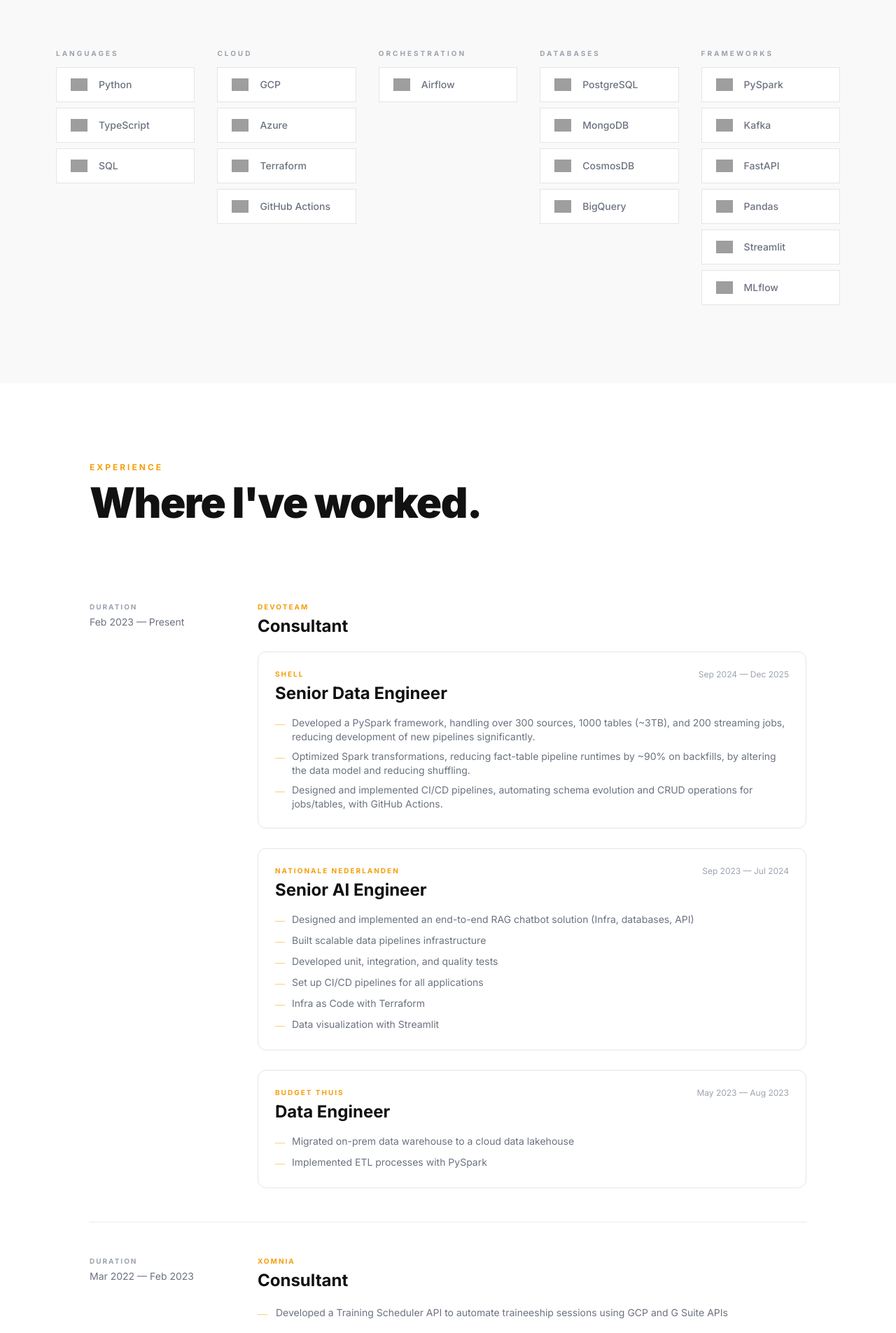
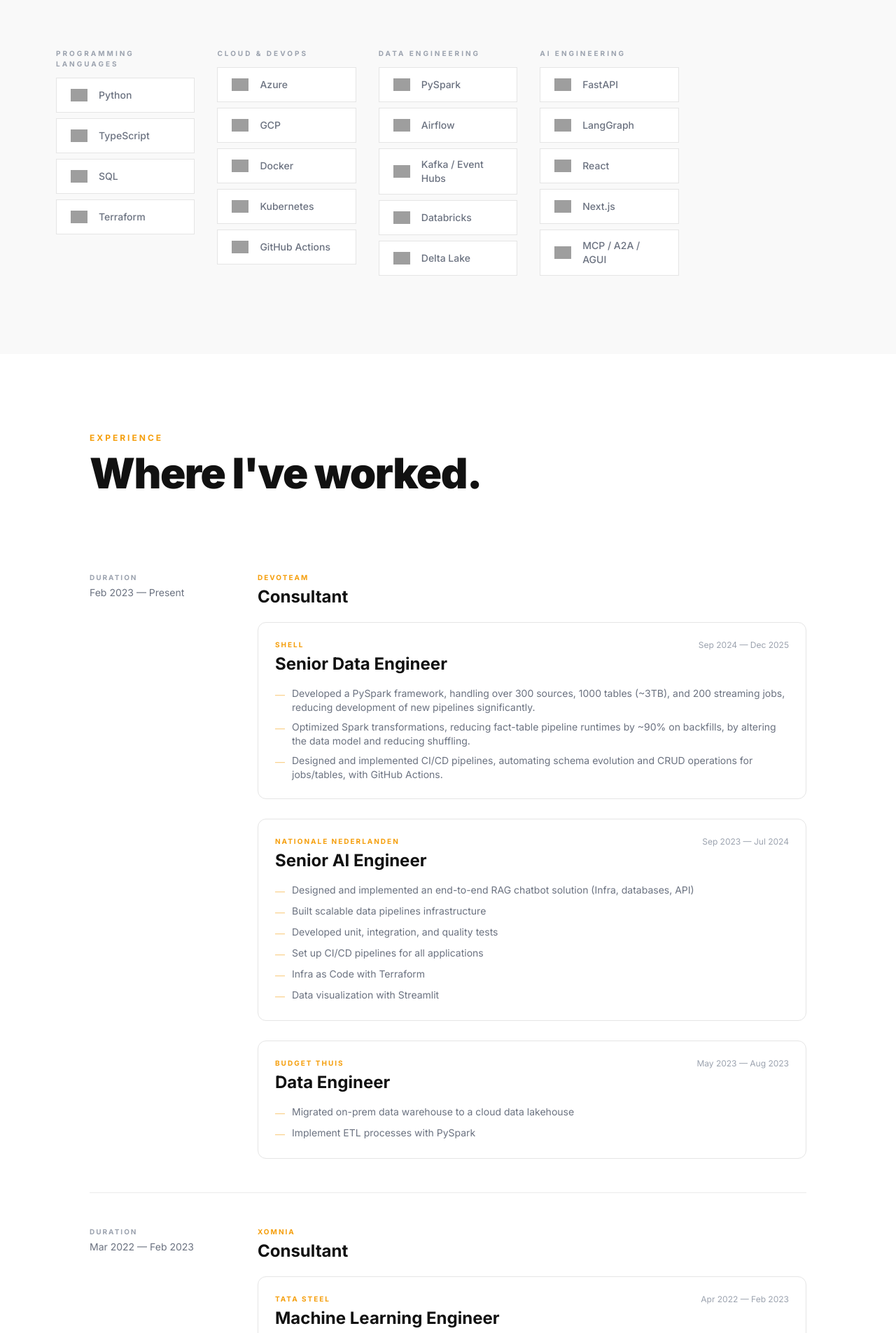
Before and after one commit to gkenios/portfolio, a React (Vite) app: page / in a window 1280 px wide. Shown: the part 995-2900 px from the top of the page at 70% size. Built offline with nearby package versions, Linux system fonts and the light colour scheme; grey boxes are pictures that could not be loaded.

Commit message:
Adjust categories

```diff
--- a/src/components/Education.tsx
+++ b/src/components/Education.tsx
@@ -54,7 +54,7 @@ export function Education({ educationEntries }: EducationProps) {
                   <ul className="mt-3 space-y-1">
                     {entry.description.map((line, i) => (
                       <li key={i} className="flex gap-3 text-sm text-muted">
-                        <span className="text-accent/50 mt-0.5 shrink-0">—</span>
+                        {entry.description!.length > 1 && <span className="text-accent/50 mt-0.5 shrink-0">—</span>}
                         <span>{line}</span>
                       </li>
                     ))}
--- a/src/components/Experience.tsx
+++ b/src/components/Experience.tsx
@@ -34,7 +34,7 @@ function ProjectCard({ project }: { project: FlatExperienceEntry }) {
         <ul className="space-y-2">
           {project.description.map((line, i) => (
             <li key={i} className="flex gap-2.5 text-sm text-muted">
-              <span className="text-accent/50 mt-0.5 shrink-0">—</span>
+              {project.description.length > 1 && <span className="text-accent/50 mt-0.5 shrink-0">—</span>}
               <span>{line}</span>
             </li>
           ))}
@@ -92,7 +92,7 @@ export function Experience({ experienceEntries }: ExperienceProps) {
                   <ul className="space-y-2 mb-8">
                     {entry.description.map((line, i) => (
                       <li key={i} className="flex gap-3 text-sm text-muted">
-                        <span className="text-accent/50 mt-0.5 shrink-0">—</span>
+                        {entry.description.length > 1 && <span className="text-accent/50 mt-0.5 shrink-0">—</span>}
                         <span>{line}</span>
                       </li>
                     ))}
--- a/src/data/education.ts
+++ b/src/data/education.ts
@@ -8,6 +8,9 @@ export const EDUCATION_ENTRIES: EducationEntry[] = [
     startYear: 2023,
     endMonth: 'Aug',
     endYear: 2025,
+    description: [
+      'Thesis: Designing Agentic AI Systems with Model Context Protocol — An Enterprise HR Assistant.'
+    ],
   },
   {
     university: 'International Hellenic University',
@@ -16,7 +19,9 @@ export const EDUCATION_ENTRIES: EducationEntry[] = [
     startYear: 2020,
     endMonth: 'Feb',
     endYear: 2022,
-    description: [],
+    description: [
+      'Thesis: Processing EEG signals using Deep Learning methods for medical diagnosis.'
+    ],
   },
   {
     university: 'Aristotle University of Thessaloniki',
--- a/src/data/experience.ts
+++ b/src/data/experience.ts
@@ -47,7 +47,7 @@ export const EXPERIENCE_ENTRIES: ExperienceEntry[] = [
         endYear: 2023,
         description: [
           'Migrated on-prem data warehouse to a cloud data lakehouse',
-          'Implemented ETL processes with PySpark',
+          'Implement ETL processes with PySpark',
         ],
       },
     ],
@@ -59,9 +59,7 @@ export const EXPERIENCE_ENTRIES: ExperienceEntry[] = [
     startYear: 2022,
     endMonth: 'Feb',
     endYear: 2023,
-    description: [
-      'Developed a Training Scheduler API to automate traineeship sessions using GCP and G Suite APIs',
-    ],
+    description: [],
     projects: [
       {
         role: 'Machine Learning Engineer',
@@ -86,9 +84,9 @@ export const EXPERIENCE_ENTRIES: ExperienceEntry[] = [
     endMonth: 'Feb',
     endYear: 2022,
     description: [
-      'Assisted in data collection and preprocessing for various projects',
-      'Conducted exploratory data analysis and visualizations',
-      'Supported the development of machine learning models',
+      'Scrape data sources using Selenium & Beautiful Soup.',
+      'Ingest data in real time with Pub/Sub.',
+      'Developed APIs as microservices using FastAPI, Docker, and Cloud Run.',
     ],
   },
 ];
--- a/src/data/skills.ts
+++ b/src/data/skills.ts
@@ -1,49 +1,46 @@
 import type { SkillCategory } from '../types';
 
 const d = 'https://cdn.jsdelivr.net/gh/devicons/devicon@latest/icons';
+const s = 'https://cdn.simpleicons.org';
 
 export const SKILLS_CATEGORIES: SkillCategory[] = [
   {
-    label: 'Languages',
+    label: 'Programming Languages',
     items: [
       { name: 'Python', icon: `${d}/python/python-original.svg` },
       { name: 'TypeScript', icon: `${d}/typescript/typescript-original.svg` },
       { name: 'SQL', icon: `${d}/postgresql/postgresql-original.svg` },
+      { name: 'Terraform', icon: `${d}/terraform/terraform-original.svg` },
     ],
   },
   {
-    label: 'Cloud',
+    label: 'Cloud & DevOps',
     items: [
+      { name: 'Azure', icon: `${d}/azure/azure-original.svg` },
       { name: 'GCP', icon: `${d}/googlecloud/googlecloud-original.svg` },
-      { name: 'Azure', icon: `${d}/azure/azure-original.svg` },
-      { name: 'Terraform', icon: `${d}/terraform/terraform-original.svg` },
+      { name: 'Docker', icon: `${d}/docker/docker-original.svg` },
+      { name: 'Kubernetes', icon: `${d}/kubernetes/kubernetes-plain.svg` },
       { name: 'GitHub Actions', icon: `${d}/github/github-original.svg` },
     ],
   },
   {
-    label: 'Orchestration',
+    label: 'Data Engineering',
     items: [
+      { name: 'PySpark', icon: `${d}/apachespark/apachespark-original.svg` },
       { name: 'Airflow', icon: `${d}/apacheairflow/apacheairflow-original.svg` },
+      { name: 'Kafka / Event Hubs', icon: `${d}/apachekafka/apachekafka-original.svg` },
+      { name: 'Databricks', icon: `${s}/databricks/FF3621` },
+      { name: 'Delta Lake', icon: `${s}/apacheparquet` },
     ],
   },
   {
-    label: 'Databases',
+    label: 'AI Engineering',
     items: [
-      { name: 'PostgreSQL', icon: `${d}/postgresql/postgresql-original.svg` },
-      { name: 'MongoDB', icon: `${d}/mongodb/mongodb-original.svg` },
-      { name: 'CosmosDB', icon: `${d}/cosmosdb/cosmosdb-original.svg` },
-      { name: 'BigQuery', icon: `${d}/googlecloud/googlecloud-original.svg` },
-    ],
-  },
-  {
-    label: 'Frameworks',
-    items: [
-      { name: 'PySpark', icon: `${d}/apachespark/apachespark-original.svg` },
-      { name: 'Kafka', icon: `${d}/apachekafka/apachekafka-original.svg` },
       { name: 'FastAPI', icon: `${d}/fastapi/fastapi-original.svg` },
-      { name: 'Pandas', icon: `${d}/pandas/pandas-original.svg` },
-      { name: 'Streamlit', icon: `${d}/streamlit/streamlit-original.svg` },
-      { name: 'MLflow', icon: `${d}/mlflow/mlflow-original.svg` },
+      { name: 'LangGraph', icon: `${s}/langchain` },
+      { name: 'React', icon: `${d}/react/react-original.svg` },
+      { name: 'Next.js', icon: `${d}/nextjs/nextjs-original.svg` },
+      { name: 'MCP / A2A / AGUI', icon: `${s}/modelcontextprotocol` },
     ],
   },
 ];
```
